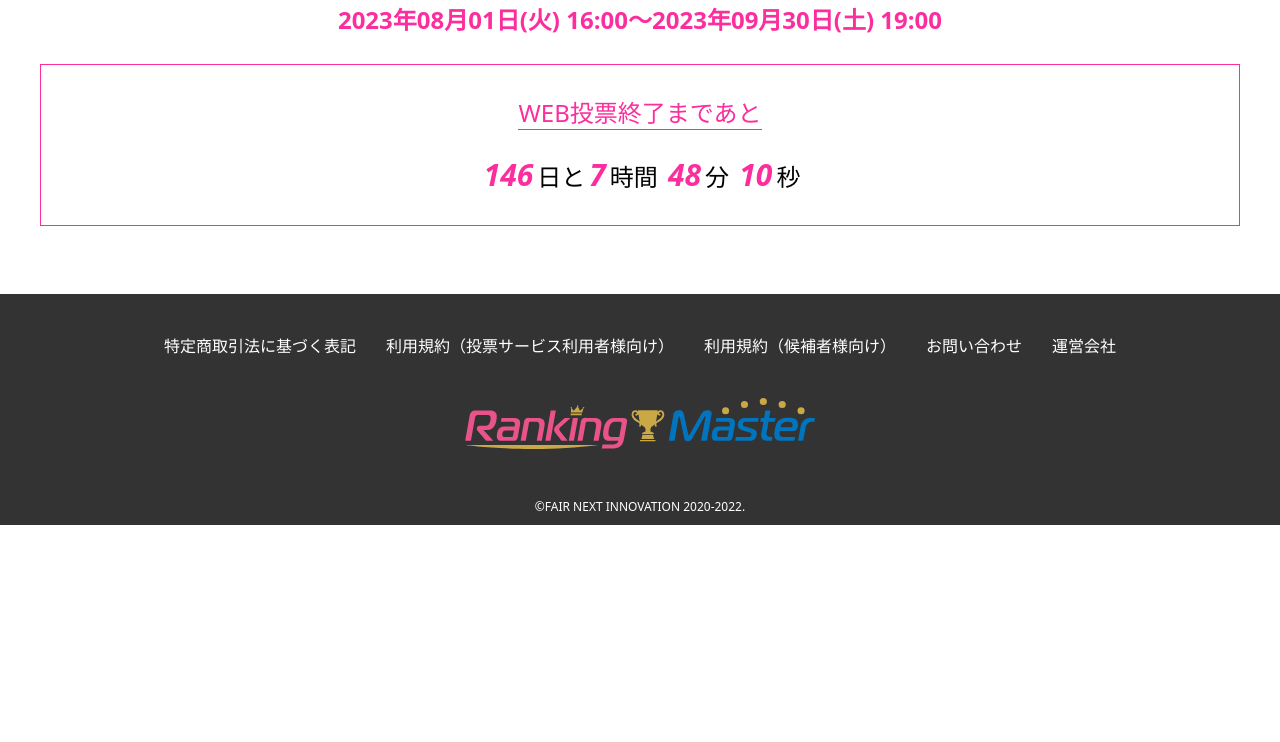
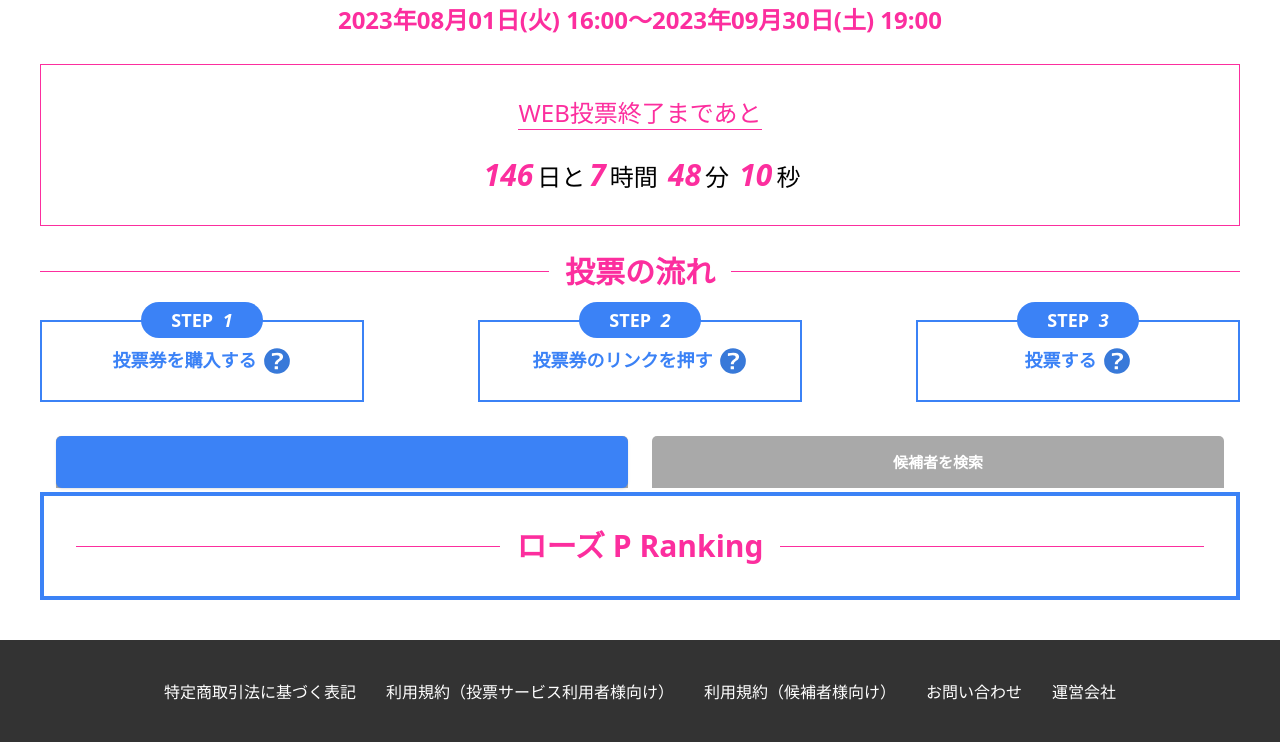
Before and after one commit to Phongkaka/system-div-vote-app-fe, a React (Vite) app: page /vote-page in a window 1280 px wide. Shown: the part 548-1290 px from the top of the page. Before the commit the page ends 1073 px from the top, so only its background shows below. Built offline with nearby package versions, Linux system fonts and the light colour scheme.

Commit message:
Update vote page - UI flow step

```diff
--- a/package.json
+++ b/package.json
@@ -13,6 +13,7 @@
   },
   "dependencies": {
     "@hookform/resolvers": "^3.2.0",
+    "@material-tailwind/react": "^2.1.0",
     "axios": "^1.4.0",
     "init": "^0.1.2",
     "node-sass": "^9.0.0",
--- /dev/null
+++ b/src/pages/Vote/components/TabsVote/components/BlockRank/index.tsx
@@ -0,0 +1,11 @@
+import Title from '../../../Title'
+
+const BlockRank = () => {
+  return (
+    <div className='border-4 border-solid border-blue-500 p-8'>
+      <Title title='ローズ P Ranking' />
+    </div>
+  )
+}
+
+export default BlockRank
--- /dev/null
+++ b/src/pages/Vote/components/TabsVote/components/Candidate/index.tsx
@@ -0,0 +1,5 @@
+const Candidate = () => {
+  return <div>Candidate</div>
+}
+
+export default Candidate
--- /dev/null
+++ b/src/pages/Vote/components/TabsVote/index.tsx
@@ -0,0 +1,46 @@
+import { Tabs, TabsHeader, TabsBody, Tab, TabPanel } from '@material-tailwind/react'
+import BlockRank from './components/BlockRank'
+import Candidate from './components/Candidate'
+
+export function TabsVote() {
+  const data = [
+    {
+      label: 'ブロックRanking',
+      value: 'ranking',
+      component: <BlockRank />
+    },
+    {
+      label: '候補者を検索',
+      value: 'candidate',
+      component: <Candidate />
+    }
+  ]
+
+  return (
+    <Tabs value='ranking' className='w-[100%]'>
+      <TabsHeader
+        className='flex justify-around'
+        indicatorProps={{
+          className: 'bg-blue-500 text-white z-0'
+        }}
+      >
+        {data.map(({ label, value }) => (
+          <Tab
+            className='leading-1.5 items-cente order-first flex w-[48%] cursor-pointer rounded-t-[5px] bg-[#a9a9a9] p-[15px] text-center text-[15px] font-semibold text-white'
+            key={value}
+            value={value}
+          >
+            {label}
+          </Tab>
+        ))}
+      </TabsHeader>
+      <TabsBody>
+        {data.map(({ value, component }) => (
+          <TabPanel key={value} value={value}>
+            {component}
+          </TabPanel>
+        ))}
+      </TabsBody>
+    </Tabs>
+  )
+}
--- /dev/null
+++ b/src/pages/Vote/components/Title/index.tsx
@@ -0,0 +1,15 @@
+import './style.scss'
+
+interface Props {
+  title?: string | undefined
+}
+
+const Title = ({ title }: Props) => {
+  return (
+    <h2 className='title__vote flex items-center text-center text-3xl font-bold text-[#fc2e9e]'>
+      {title}
+    </h2>
+  )
+}
+
+export default Title
--- /dev/null
+++ b/src/pages/Vote/components/Title/style.scss
@@ -0,0 +1,14 @@
+.title__vote {
+  &::before {
+    content: '';
+    border-top: 1px solid;
+    flex-grow: 1;
+    margin-right: 1rem;
+  }
+  &::after {
+    content: '';
+    border-top: 1px solid;
+    flex-grow: 1;
+    margin-left: 1rem;
+  }
+}
--- /dev/null
+++ b/src/pages/Vote/components/VotingFlow/StepFlow/index.tsx
@@ -0,0 +1,66 @@
+import React from 'react'
+import IconQuestion from '~/common/assets/images/ic_question.svg'
+interface Props {
+  step?: string | undefined
+  text?: string | undefined
+  titleModal?: string | undefined
+  contentStep?: string | undefined
+}
+const StepFlow = ({ step, text, titleModal, contentStep }: Props) => {
+  const [showModal, setShowModal] = React.useState(false)
+  return (
+    <>
+      <div className='step__flow rounded-3 relative flex w-[27%] flex-col items-center justify-center border-2 border-solid border-blue-500 p-[3%] py-[2%]'>
+        <p className='absolute top-[-20px] rounded-[30px] bg-blue-500 px-[30px] py-1 text-lg font-semibold text-white'>
+          STEP <span className='pl-[5px] text-lg font-semibold italic text-white'>{step}</span>
+        </p>
+        <div className='flex'>
+          <p className='text-center text-lg font-semibold text-blue-500'>{text}</p>
+          <button type='button' onClick={() => setShowModal(true)}>
+            <img className='ml-[5px] w-[30px]' src={IconQuestion} alt='question' />
+          </button>
+        </div>
+      </div>
+      {showModal ? (
+        <>
+          <div className='fixed inset-0 z-50 flex items-center justify-center overflow-y-auto overflow-x-hidden outline-none focus:outline-none'>
+            <div className='relative mx-auto my-6 w-auto max-w-3xl'>
+              {/*content*/}
+              <div className='relative flex w-full flex-col rounded-lg border-0 bg-white shadow-lg outline-none focus:outline-none'>
+                {/*header*/}
+                <div className='flex items-start justify-between rounded-t border-b border-solid border-slate-200 p-5'>
+                  <h3 className='text-3xl font-semibold'>{titleModal}</h3>
+                  <button
+                    className='float-right ml-auto border-0 bg-transparent p-1 text-3xl font-semibold leading-none text-black opacity-5 outline-none focus:outline-none'
+                    onClick={() => setShowModal(false)}
+                  >
+                    <span className='block h-6 w-6 bg-transparent text-2xl text-black opacity-5 outline-none focus:outline-none'>
+                      ×
+                    </span>
+                  </button>
+                </div>
+                {/*body*/}
+                <div className='relative flex-auto p-6'>
+                  <p className='my-4 text-lg leading-relaxed text-slate-500'>{contentStep}</p>
+                </div>
+                {/*footer*/}
+                <div className='flex items-center justify-end rounded-b border-t border-solid border-slate-200 p-6'>
+                  <button
+                    className='mb-1 mr-1 rounded bg-emerald-500 px-6 py-3 text-sm font-bold uppercase text-white shadow outline-none transition-all duration-150 ease-linear hover:shadow-lg focus:outline-none active:bg-emerald-600'
+                    type='button'
+                    onClick={() => setShowModal(false)}
+                  >
+                    Close
+                  </button>
+                </div>
+              </div>
+            </div>
+          </div>
+          <div className='fixed inset-0 z-40 bg-black opacity-25'></div>
+        </>
+      ) : null}
+    </>
+  )
+}
+
+export default StepFlow
--- /dev/null
+++ b/src/pages/Vote/components/VotingFlow/index.tsx
@@ -0,0 +1,47 @@
+import Title from '../Title'
+import StepFlow from './StepFlow'
+
+const contentStep = `
+      電子投票券は画面下部の"投票券メニュー"より購入が可能です。
+      注意：
+
+      初回購入時はユーザー登録後に購入が可能となります。
+      ログイン画面が表示される場合は、ユーザー登録時に入力した内容でログインしてください。
+      支払い情報を入力し"今すぐ支払う"ボタンでご購入手続きを完了してください。
+      注意：
+
+      ご購入に際し入力いただく情報は決済に必要な情報になりますので、お間違いの無いようご注意ください。
+      購入後の返品は受け付け致しかねますのでよくご確認の上ご購入ください。
+      ご購入頂いたにも関わらず投票券が表示されない、購入履歴に表示されているが発券中の状態が続く場合は こちら よりお問い合わせください。
+      購入しただけでは投票されませんのでご注意ください。
+    `
+
+const VotingFlow = () => {
+  return (
+    <div className='vote__flow'>
+      <Title title='投票の流れ' />
+      <div className='mx-auto my-[30px] flex justify-between'>
+        <StepFlow
+          step='1'
+          text='投票券を購入する'
+          titleModal='STEP1.投票券を購入する'
+          contentStep={contentStep}
+        />
+        <StepFlow
+          step='2'
+          text='投票券のリンクを押す'
+          titleModal='STEP2.投票券を購入する'
+          contentStep={contentStep}
+        />
+        <StepFlow
+          step='3'
+          text='投票する'
+          titleModal='STEP3.投票券を購入する'
+          contentStep={contentStep}
+        />
+      </div>
+    </div>
+  )
+}
+
+export default VotingFlow
--- a/src/pages/Vote/index.tsx
+++ b/src/pages/Vote/index.tsx
@@ -1,7 +1,9 @@
 import Banner from '~/layouts/components/Banner'
 import Container from '~/layouts/components/Container'
 import BannerVote from '~/common/assets/images/event-01.jpg'
-import CountDown from './CountDown'
+import Countdown from './components/CountDown'
+import VotingFlow from './components/VotingFlow'
+import { TabsVote } from './components/TabsVote'
 
 function Vote() {
   const targetDate = new Date('2023-12-31T23:59:59')
@@ -21,9 +23,11 @@ function Vote() {
             <p className='text-center text-2xl'>
               <span className='border-b border-[#fc2e9e] text-[#fc2e9e]'>WEB投票終了まであと</span>
             </p>
-            <CountDown targetDate={targetDate} />
+            <Countdown targetDate={targetDate} />
           </div>
         </div>
+        <VotingFlow />
+        <TabsVote />
       </div>
     </Container>
   )
```
Also changed, not shown: src/common/assets/images/ic_question.svg (added), src/pages/Vote/components/CountDown/index.tsx (renamed from src/pages/Vote/CountDown/index.tsx), 1 other file (tests, documents, lock files or other folders).
